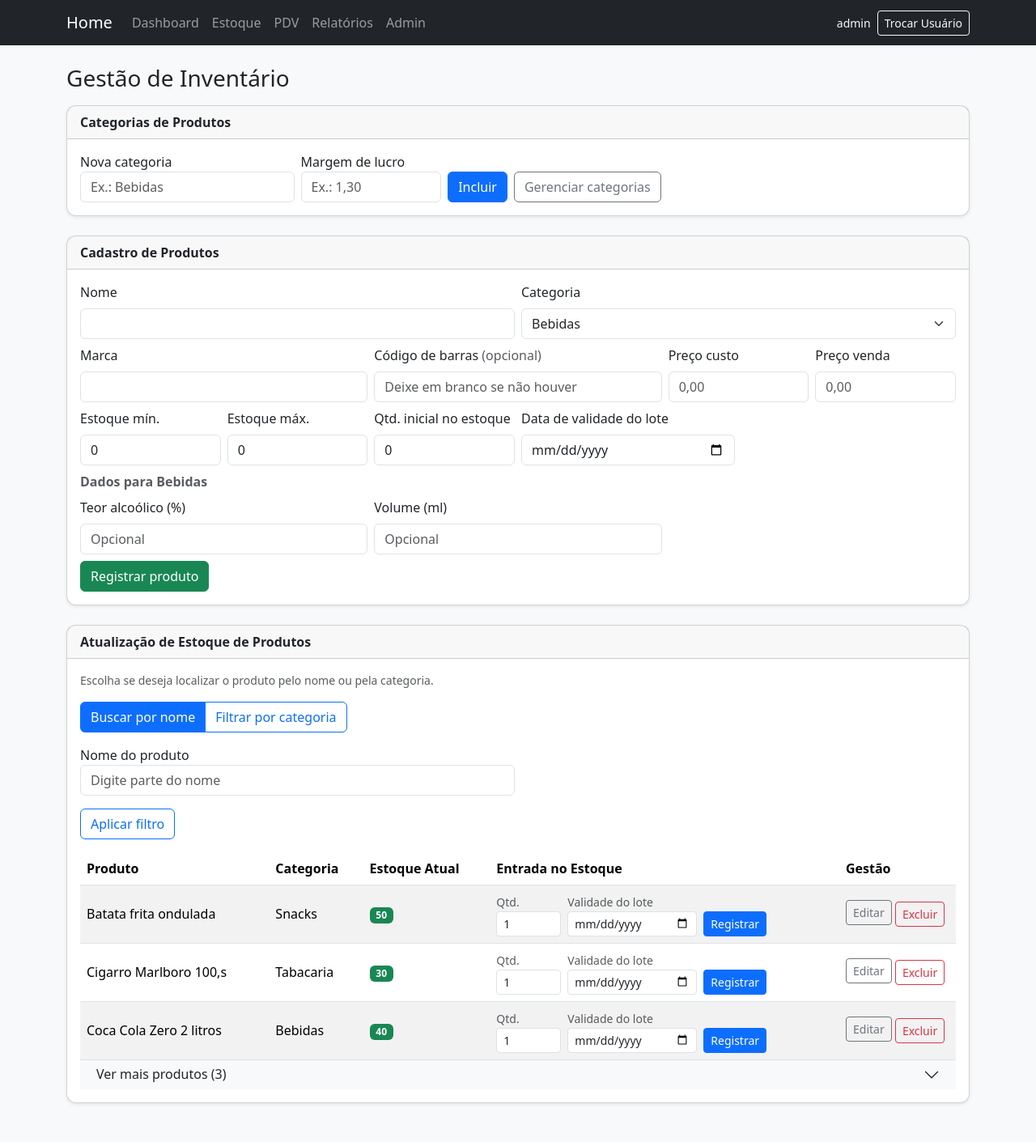
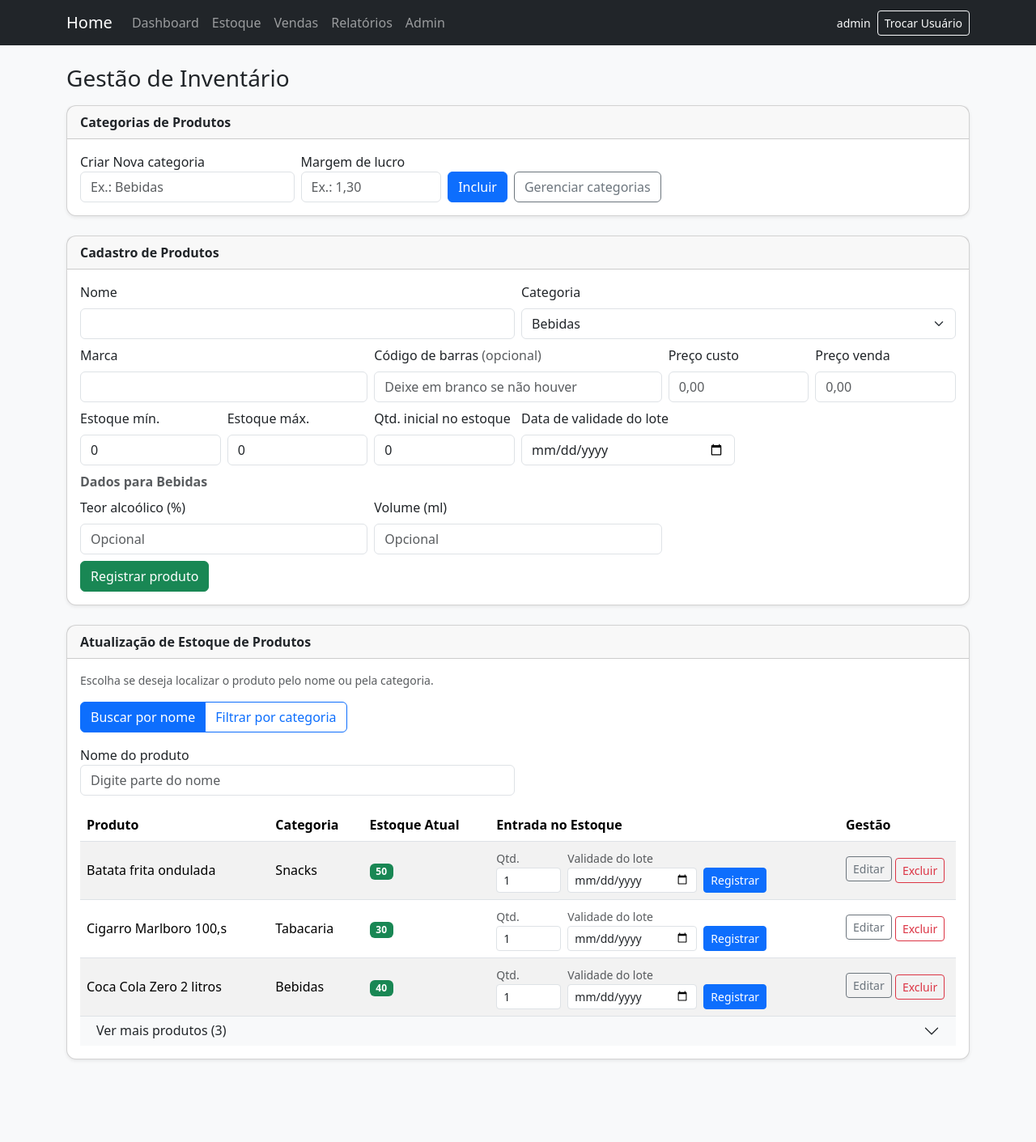
Before and after one commit to eas6772/Controle-de-Estoque-em-uma-Adega, a Flask app: page /estoque/ in a window 1280 px wide. Shown: the whole page at 81% size. After the commit the page ends 1310 px from the top, so only its background shows below. Run offline with Flask 3, Linux system fonts and the light colour scheme; a user stored in the database is signed in; some libraries are stand-ins or nearby versions.

Commit message:
Realizado ajustes na aba Atualização de Estoque de Produtos

```diff
--- a/app/templates/estoque/listar.html
+++ b/app/templates/estoque/listar.html
@@ -70,7 +70,7 @@
       <form method="post" action="{{ url_for('estoque.categoria_criar') }}" class="row g-2 align-items-end">
         {{ inputs_retorno_estoque() }}
         <div class="col-md-4 col-lg-3">
-          <label class="form-label mb-0" for="nova-categoria-nome">Nova categoria</label>
+          <label class="form-label mb-0" for="nova-categoria-nome">Criar Nova categoria</label>
           <input type="text" id="nova-categoria-nome" name="nome" class="form-control" maxlength="40" placeholder="Ex.: Bebidas" required>
         </div>
         <div class="col-md-3 col-lg-2">
@@ -275,7 +275,7 @@
         <div class="row g-2 align-items-end {% if filtro_modo != 'categoria' %}d-none{% endif %}" id="bloco-categoria-estoque">
           {% if categorias %}
             <div class="col-md-4 col-lg-3">
-              <label class="form-label mb-0" for="filtro-select-categoria">Categoria</label>
+              <label class="form-label mb-0" for="filtro-select-categoria">Categoria de Produto</label>
               <select name="categoria" id="filtro-select-categoria" class="form-select">
                 <option value="" disabled {% if not filtro_categoria %}selected{% endif %}>Selecione a categoria</option>
                 {% for cat in categorias %}
@@ -283,16 +283,15 @@
                 {% endfor %}
               </select>
             </div>
+            <div class="col-auto">
+              <button class="btn btn-outline-primary align-items-end gap-2" type="submit">Aplicar filtro</button>
+            </div>
+
           {% else %}
             <div class="col-12">
               <p class="text-muted small mb-0">Cadastre categorias na seção acima para filtrar por categoria.</p>
             </div>
           {% endif %}
-        </div>
-        <div class="row g-2 mt-2">
-          <div class="col-auto">
-            <button class="btn btn-outline-primary" type="submit">Aplicar filtro</button>
-          </div>
         </div>
       </form>
       <div class="table-responsive">
--- a/app/templates/partials/_nav.html
+++ b/app/templates/partials/_nav.html
@@ -8,7 +8,7 @@
       <ul class="navbar-nav me-auto mb-2 mb-lg-0">
         <li class="nav-item"><a class="nav-link" href="{{ url_for('main.dashboard') }}">Dashboard</a></li>
         <li class="nav-item"><a class="nav-link" href="{{ url_for('estoque.listar') }}">Estoque</a></li>
-        <li class="nav-item"><a class="nav-link" href="{{ url_for('vendas.pdv') }}">PDV</a></li>
+        <li class="nav-item"><a class="nav-link" href="{{ url_for('vendas.pdv') }}">Vendas</a></li>
         <li class="nav-item"><a class="nav-link" href="{{ url_for('relatorios.index') }}">Relatórios</a></li>
         {% if current_user.is_authenticated and current_user.is_admin %}
           <li class="nav-item"><a class="nav-link" href="{{ url_for('admin.index') }}">Admin</a></li>
```
Also changed, not shown: 1 other file.
